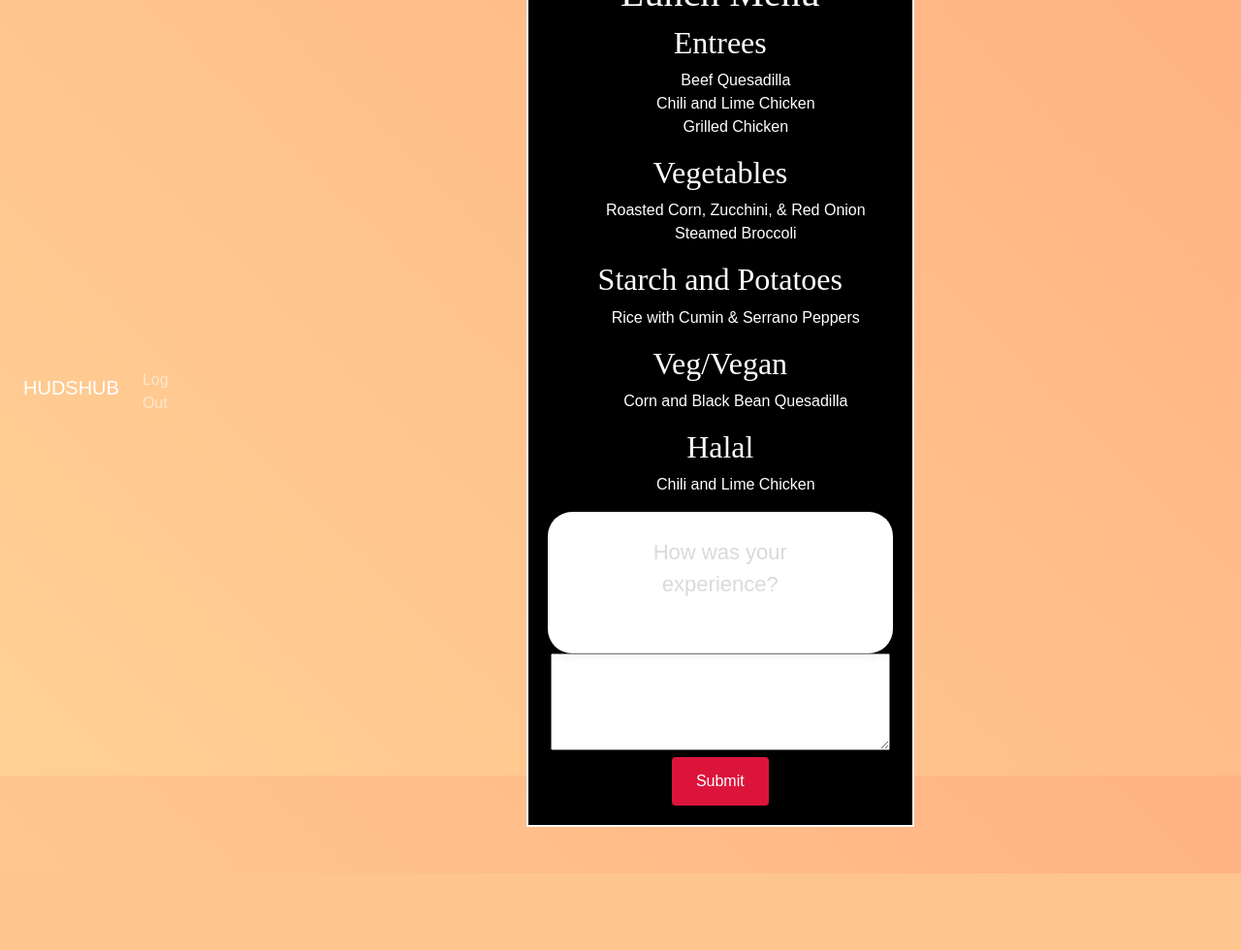
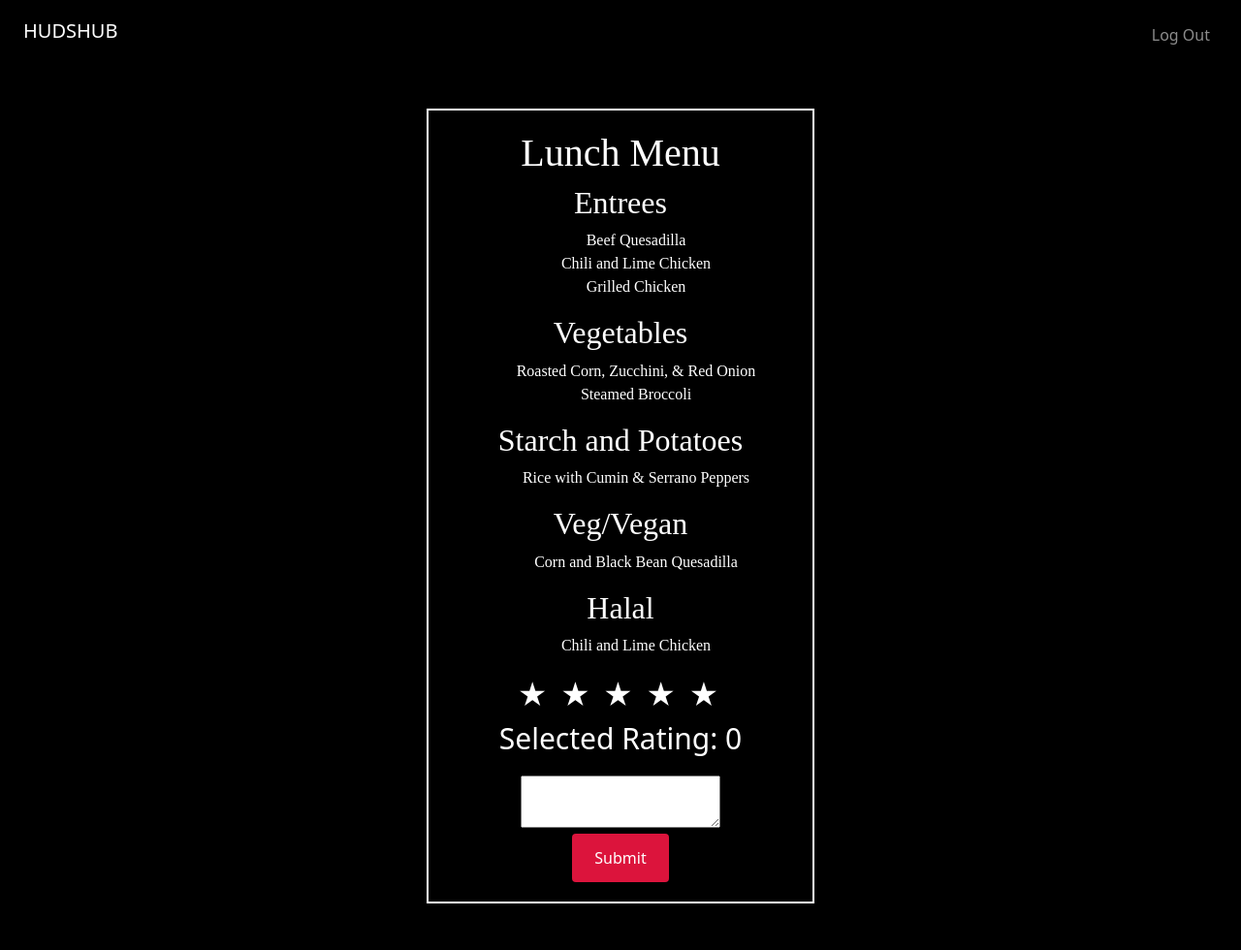
Before and after one commit to alexli2800/CS50project, a Flask app: page /lunch in a window 1280 px wide. Shown: the whole page at 97% size. Before the commit the page ends 901 px from the top, so only its background shows below. Run offline with Flask 3, Linux system fonts and the light colour scheme; a user stored in the database is signed in; some libraries are stand-ins or nearby versions.

Commit message:
Tue, Dec 5, 2023, 10:34 PM -05:00

```diff
--- a/static/styles.css
+++ b/static/styles.css
@@ -131,58 +131,6 @@
 }
 
 /* star rating */
-/* Import Google font - Poppins */
-@import url("https://fonts.googleapis.com/css2?family=Poppins:wght@200;300;400;500;600;700&display=swap");
-* {
-  margin: 0;
-  padding: 0;
-  box-sizing: border-box;
-  font-family: "Poppins", sans-serif;
-}
-body {
-  height: 100vh;
-  display: flex;
-  align-items: center;
-  justify-content: center;
-  background: linear-gradient(45deg, #ffd195, #ffb283);
-}
-.rating-box {
-  position: relative;
-  background: #fff;
-  padding: 25px 50px 35px;
-  border-radius: 25px;
-  box-shadow: 0 5px 10px rgba(0, 0, 0, 0.05);
-}
-.rating-box header {
-  font-size: 22px;
-  color: #dadada;
-  font-weight: 500;
-  margin-bottom: 20px;
-  text-align: center;
-}
-.rating-box .stars {
-  display: flex;
-  align-items: center;
-  gap: 25px;
-}
-.stars i {
-  color: #e6e6e6;
-  font-size: 35px;
-  cursor: pointer;
-  transition: color 0.2s ease;
-}
-.stars i.active {
-  color: #ff9c1a;
-}
-
-/* change the size of the review textboxes */
-#review1 {
-    height: 100px;
-    width: 350px;
-}
-
-
-/* star rating
 
 .rating {
     unicode-bidi: bidi-override;
@@ -204,10 +152,9 @@
   .star:hover::before,
   .star:hover ~ .star::before,
   .star.selected::before {
-    content: '\2605'; /* Change to filled star on hover
+    content: '\2605';
     color: gold;
   }
- */
 
   ul {
     list-style-type: none;
--- a/templates/dinner.html
+++ b/templates/dinner.html
@@ -71,7 +71,9 @@
         </div>
 
         <textarea id="review1" name="review1"></textarea>
+        <div>
             <button type="submit" class="custom-button btn btn-primary">Submit</button>
+        </div>
         </form>
         </div>
 
--- a/templates/layout.html
+++ b/templates/layout.html
@@ -6,7 +6,6 @@
 
         <meta charset="utf-8">
         <meta name="viewport" content="initial-scale=1, width=device-width">
-        <meta http-equiv="X-pUA-Compatible" content="ie=edge" />
         <link rel="icon" href="{{ url_for('static', filename='huds-icon.ico') }}">
 
         <!-- link bootstrap css-->
@@ -23,7 +22,6 @@
 
         <!-- boxicons -->
         <link href='https://unpkg.com/boxicons@2.1.4/css/boxicons.min.css' rel='stylesheet'>
-
         <head>
             <title> {% block title %}{% endblock %}</title>
 
--- a/templates/lunch.html
+++ b/templates/lunch.html
@@ -44,19 +44,6 @@
                 <li>{{ row.recipe_name }}</li>
             {% endfor %}
         </ul>
-        <body>
-            <div class="rating-box">
-              <header>How was your experience?</header>
-              <div class="stars">
-                <i class="fa-solid fa-star"></i>
-                <i class="fa-solid fa-star"></i>
-                <i class="fa-solid fa-star"></i>
-                <i class="fa-solid fa-star"></i>
-                <i class="fa-solid fa-star"></i>
-              </div>
-            </div>
-          </body>
-        <!---
 
         <div class="rating">
             <form action="#" method="post" onsubmit="redirectToHome()">
@@ -83,9 +70,11 @@
             </script>
 
         </div>
-    -->
+
         <textarea id="review1" name="review1"></textarea>
+        <div>
             <button type="submit" class="custom-button btn btn-primary">Submit</button>
+            </div>
         </form>
         </div>
 
```
Also changed, not shown: script.js (+49 -15 lines), 1 other file.
